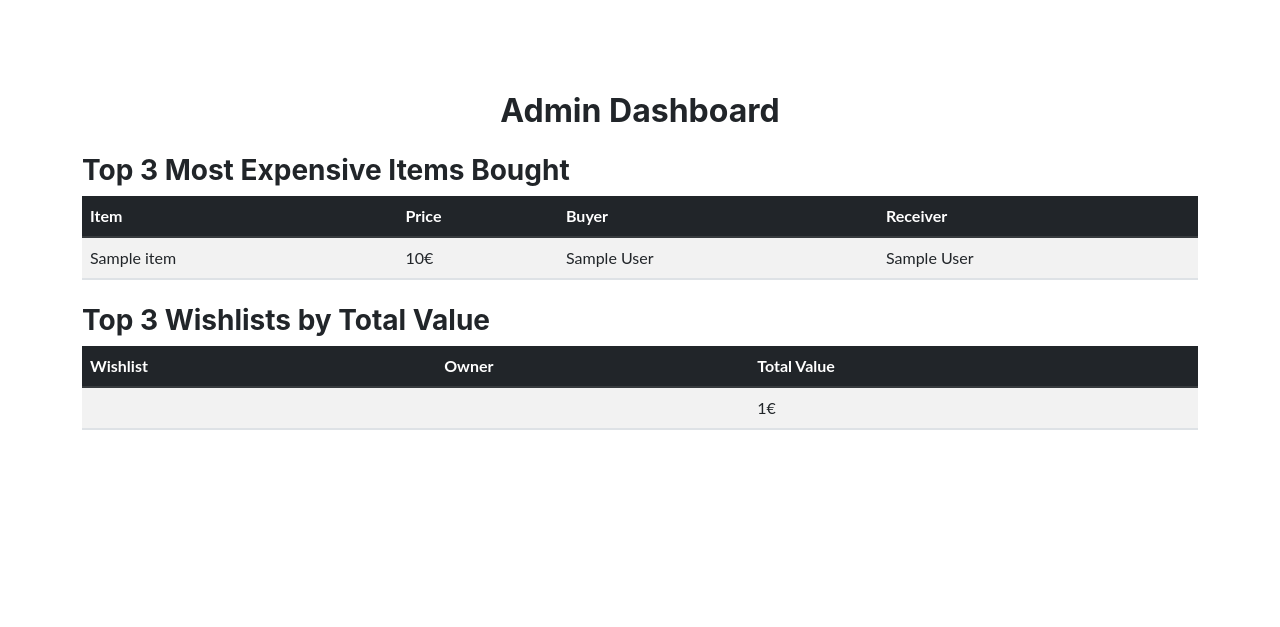
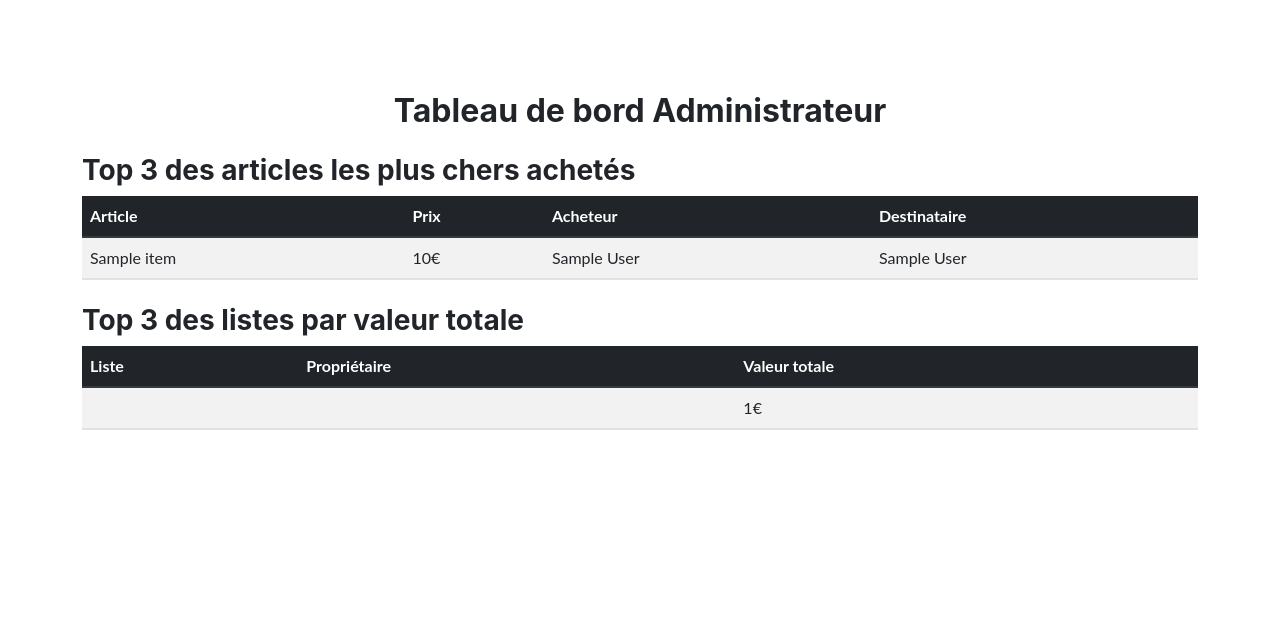
Before and after one commit to tchadelicard/webapp-equipe7, a Symfony app: template server/templates/admin/dashboard.html.twig in a window 1280 px wide. Shown: the part 100-727 px from the top of the page. Run offline with Twig, Linux system fonts and the light colour scheme; the template is opened without the code that fills it: most values are stand-ins (such as "Sample title", 1, 10 or a date in 2020); some libraries are stand-ins or nearby versions.

Commit message:
fix: translate admin pages to French

```diff
--- a/server/templates/admin/dashboard.html.twig
+++ b/server/templates/admin/dashboard.html.twig
@@ -1,20 +1,20 @@
 {% extends 'base.html.twig' %}
 
-{% block title %}Admin Dashboard{% endblock %}
+{% block title %}Tableau de bord Admin{% endblock %}
 
 {% block body %}
     <div class="container mt-7">
-    <h2 class="text-center">Admin Dashboard</h2>
+        <h2 class="text-center">Tableau de bord Administrateur</h2>
 
-    {# Top 3 Expensive Purchases #}
-    <h3 class="mt-4">Top 3 Most Expensive Items Bought</h3>
+        {# Top 3 des achats les plus chers #}
+        <h3 class="mt-4">Top 3 des articles les plus chers achetés</h3>
         <table class="table table-striped">
             <thead class="table-dark">
             <tr>
-                <th>Item</th>
-                <th>Price</th>
-                <th>Buyer</th>
-                <th>Receiver</th>
+                <th>Article</th>
+                <th>Prix</th>
+                <th>Acheteur</th>
+                <th>Destinataire</th>
             </tr>
             </thead>
             <tbody>
@@ -29,14 +29,14 @@
             </tbody>
         </table>
 
-    {# Top 3 Wishlists by Total Value #}
-    <h3 class="mt-4">Top 3 Wishlists by Total Value</h3>
+        {# Top 3 des listes par valeur totale #}
+        <h3 class="mt-4">Top 3 des listes par valeur totale</h3>
         <table class="table table-striped">
             <thead class="table-dark">
             <tr>
-                <th>Wishlist</th>
-                <th>Owner</th>
-                <th>Total Value</th>
+                <th>Liste</th>
+                <th>Propriétaire</th>
+                <th>Valeur totale</th>
             </tr>
             </thead>
             <tbody>
```
Also changed, not shown: server/src/Controller/InvitationController.php (added, +8 -0 lines), server/src/Form/InviteUserType.php (added, +8 -0 lines), server/templates/admin/users.html.twig (+14 -14 lines), server/templates/invitation/confirmation.html.twig (added), server/templates/invitation/list.html.twig (added), server/templates/wishlist/invitation_email.html.twig (added). Lines whose indentation alone changed are shown as unchanged.
